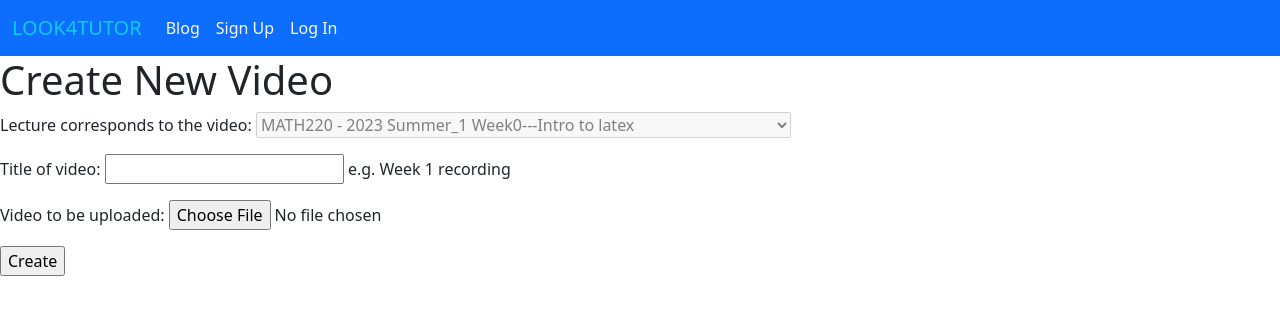
After one commit to liuxinyu1984/toysite, a Django app: page /teachings/create_video/1 in a window 1280 px wide. The commit adds this page. Shown: the top 315 px of the page. Run offline with Django 4.2, Linux system fonts and the light colour scheme; data comes from the database, SQL or seed files in the repository; both versions use the stored data as it was after the commit.

Commit message:
create_video view

```diff
--- a/summersite/courses/models.py
+++ b/summersite/courses/models.py
@@ -220,3 +220,6 @@ class UploadVideo(models.Model):
 
     def __str__(self):
         return self.title
+
+    def get_absolute_url(self):
+        return reverse('lecture_detail', args=[str(self.lecture.course.id), str(self.lecture.id)])
--- a/summersite/teachings/forms.py
+++ b/summersite/teachings/forms.py
@@ -22,3 +22,14 @@ class CreateNoteForm(forms.ModelForm):
     def __init__(self, *args, **kwargs):
         super(CreateNoteForm, self).__init__(*args, **kwargs)
         self.fields['lecture'].disabled = True
+
+
+class CreateVideoForm(forms.ModelForm):
+
+    class Meta:
+        model = UploadVideo
+        fields = '__all__'
+
+    def __init__(self, *args, **kwargs):
+        super(CreateVideoForm, self).__init__(*args, **kwargs)
+        self.fields['lecture'].disabled = True
--- /dev/null
+++ b/summersite/teachings/templates/create_video.html
@@ -0,0 +1,14 @@
+{% extends 'base.html' %}
+{% block title %}
+Create Video
+{% endblock %}
+{% block content %}
+
+<h1>Create New Video</h1>
+<form action="{% url 'create_video' lecture_id %}" enctype="multipart/form-data" method="post">
+    {% csrf_token %}
+    {{ form.as_p }}
+    <input type="submit" value="Create">
+</form>
+
+{% endblock %}
--- a/summersite/teachings/templates/lecture_detail.html
+++ b/summersite/teachings/templates/lecture_detail.html
@@ -79,7 +79,7 @@ Lecture Detail
     </p>
     {% endif %}
     <p>
-        <a href="#">Upload New Videos</a>
+        <a href="{% url 'create_video' lecture.id %}">Upload New Videos</a>
     </p>
 </div>
 {% else %}
--- a/summersite/teachings/urls.py
+++ b/summersite/teachings/urls.py
@@ -20,4 +20,6 @@ urlpatterns = [
          views.UpdateNoteView.as_view(), name='update_note'),
     path('delete_note/<int:pk>',
          views.DeleteNoteView.as_view(), name='delete_note'),
+    path('create_video/<int:lecture_id>',
+         views.CreateVideoView.as_view(), name='create_video'),
 ]
--- a/summersite/teachings/views.py
+++ b/summersite/teachings/views.py
@@ -7,7 +7,7 @@ from courses.models import Course, Lecture, UploadNote, UploadVideo
 from django.views.generic.list import ListView
 from django.views.generic.detail import DetailView
 from django.views.generic.edit import CreateView, UpdateView, DeleteView
-from .forms import CreateLectureForm, CreateNoteForm
+from .forms import CreateLectureForm, CreateNoteForm, CreateVideoForm
 from django.urls import reverse_lazy
 
 
@@ -127,3 +127,17 @@ class DeleteNoteView(DeleteView):
             'course_id': self.object.lecture.course.id,
             'lecture_id': self.object.lecture.id
         })
+
+
+class CreateVideoView(CreateView):
+    model = UploadVideo
+    template_name = 'create_video.html'
+    form_class = CreateVideoForm
+
+    def get_context_data(self, **kwargs: Any) -> Dict[str, Any]:
+        context = super().get_context_data(**kwargs)
+        context["lecture_id"] = self.kwargs['lecture_id']
+        return context
+
+    def get_initial(self):
+        return {'lecture': Lecture.objects.get(id=self.kwargs['lecture_id'])}
```
Also changed, not shown: summersite/db.sqlite3, 2 other files.
